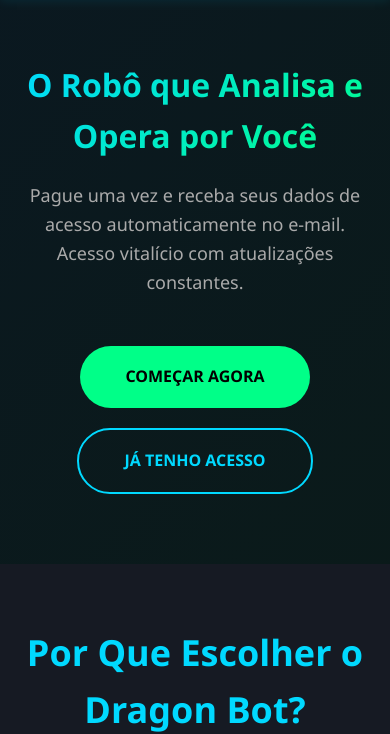
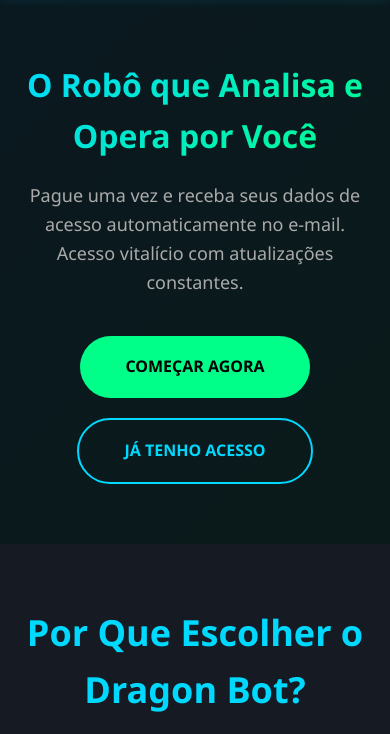
Before and after one commit to matheusdragons/dragonbot-saas, a Flask app: page / in a window 390 px wide. Shown: the part 146-880 px from the top of the page. Run offline with Flask 3, Linux system fonts and the light colour scheme.

Commit message:
Update landing.html

```diff
--- a/templates/landing.html
+++ b/templates/landing.html
@@ -34,6 +34,9 @@
             align-items: center;
             background: var(--bg-secondary);
             box-shadow: 0 2px 10px rgba(0, 217, 255, 0.1);
+            position: sticky;
+            top: 0;
+            z-index: 1000;
         }
 
         .nav-brand {
@@ -112,6 +115,13 @@
             margin-right: auto;
         }
 
+        .hero-buttons {
+            display: flex;
+            gap: 20px;
+            justify-content: center;
+            flex-wrap: wrap;
+        }
+
         .cta-btn {
             background: var(--success);
             color: black;
@@ -124,13 +134,23 @@
             cursor: pointer;
             border: none;
             transition: all 0.3s ease;
-            margin: 10px;
         }
 
         .cta-btn:hover {
             background: #00dd77;
             transform: translateY(-3px);
             box-shadow: 0 10px 25px rgba(0, 255, 136, 0.3);
+        }
+
+        .cta-btn.secondary {
+            background: transparent;
+            border: 2px solid var(--primary);
+            color: var(--primary);
+        }
+
+        .cta-btn.secondary:hover {
+            background: var(--primary);
+            color: black;
         }
 
         /* SOBRE SEÇÃO */
@@ -224,6 +244,10 @@
             transform: scale(1.05);
         }
 
+        .plan-card.popular:hover {
+            transform: scale(1.08);
+        }
+
         .plan-badge {
             display: inline-block;
             background: var(--success);
@@ -292,6 +316,8 @@
             border: none;
             margin-top: 20px;
             transition: all 0.3s ease;
+            width: 100%;
+            text-align: center;
         }
 
         .plan-cta:hover {
@@ -333,6 +359,11 @@
                 padding: 60px 20px;
             }
 
+            .hero-buttons {
+                flex-direction: column;
+                align-items: center;
+            }
+
             .plans-section {
                 padding: 60px 20px;
             }
@@ -354,7 +385,8 @@
             🐉 DRAGON BOT
         </div>
         <div class="nav-buttons">
-            <a href="#login" class="nav-btn login-btn">Login</a>
+            <!-- ✅ CORRIGIDO: Agora vai para a página de login -->
+            <a href="/login" class="nav-btn login-btn">Login</a>
             <a href="#planos" class="nav-btn start-btn">Começar Agora</a>
         </div>
     </nav>
@@ -363,8 +395,12 @@
     <section class="hero">
         <h1>O Robô que Analisa e Opera por Você</h1>
         <p>Pague uma vez e receba seus dados de acesso automaticamente no e-mail. Acesso vitalício com atualizações constantes.</p>
-        <a href="#planos" class="cta-btn">COMEÇAR AGORA</a>
-        <a href="#login" class="cta-btn" style="background: transparent; border: 2px solid var(--primary); color: var(--primary);">JÁ TENHO ACESSO</a>
+
+        <div class="hero-buttons">
+            <a href="#planos" class="cta-btn">COMEÇAR AGORA</a>
+            <!-- ✅ CORRIGIDO: Agora vai para a página de login -->
+            <a href="/login" class="cta-btn secondary">JÁ TENHO ACESSO</a>
+        </div>
     </section>
 
     <!-- SOBRE O PRODUTO -->
@@ -426,7 +462,8 @@
                     <li>1 conta de trading</li>
                     <li>Suporte por email</li>
                 </ul>
-                <a href="https://pay.kirvano.com/seu-link-iniciante" class="plan-cta">IR PARA CHECKOUT</a>
+                <!-- ✅ CORRIGIDO: Link real da Kirvano -->
+                <a href="https://pay.kirvano.com/dbf3105c-7f6d-4bc4-95bc-4483647cd351" class="plan-cta" target="_blank">COMPRAR AGORA</a>
             </div>
 
             <!-- Plano Profissional -->
@@ -443,7 +480,8 @@
                     <li>Suporte prioritário</li>
                     <li>Tutoriais e webinars</li>
                 </ul>
-                <a href="https://pay.kirvano.com/seu-link-profissional" class="plan-cta">IR PARA CHECKOUT</a>
+                <!-- ✅ CORRIGIDO: Link real da Kirvano -->
+                <a href="https://pay.kirvano.com/dbf3105c-7f6d-4bc4-95bc-4483647cd351" class="plan-cta" target="_blank">COMPRAR AGORA</a>
             </div>
 
             <!-- Plano Elite -->
@@ -460,7 +498,8 @@
                     <li>Tutoriais, webinars e consultoria</li>
                     <li>Atualizações vitalícias</li>
                 </ul>
-                <a href="https://pay.kirvano.com/seu-link-elite" class="plan-cta">IR PARA CHECKOUT</a>
+                <!-- ✅ CORRIGIDO: Link real da Kirvano -->
+                <a href="https://pay.kirvano.com/dbf3105c-7f6d-4bc4-95bc-4483647cd351" class="plan-cta" target="_blank">COMPRAR AGORA</a>
             </div>
         </div>
     </section>
```
